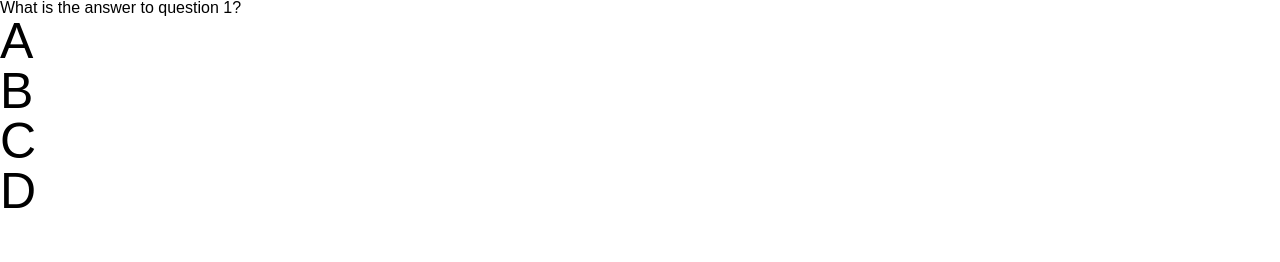
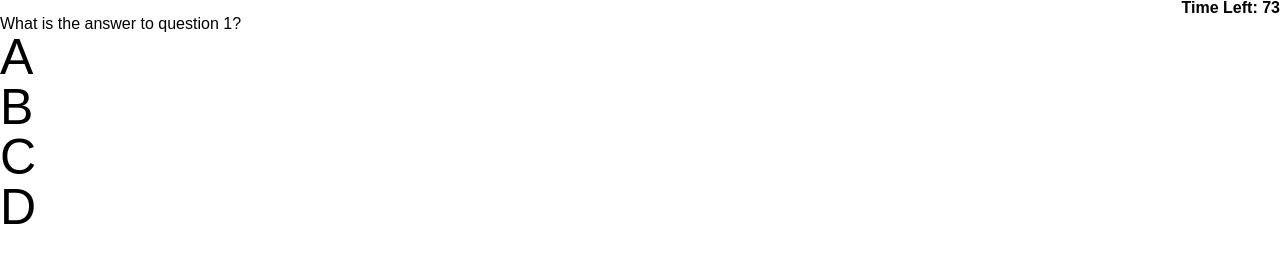
Before and after one commit to jeseh7/greatest-code-quiz-ever, a plain HTML site: page index.html in a window 1280 px wide. Both pictures are taken after a click on the element "Start Quiz". Drawn offline with Linux system fonts and the light colour scheme.

Commit message:
finished quiz portion of project

```diff
--- a/index.html
+++ b/index.html
@@ -15,6 +15,7 @@
             <button>Start Quiz</button>
         </div>
     </section>
+    <h3 class="countdown"></h3>
     <section class="screenClass"></section>
         <ol class="choiceClass">
             <li></li>
--- a/script.js
+++ b/script.js
@@ -4,15 +4,18 @@ var titleEl = document.querySelector(".titleClass");
 var subtitleEl = document.querySelector(".subtitleClass");
 var startButtonEl = document.querySelector(".startClass");
 var choiceEl = document.querySelector(".choiceClass");
+var screenEl = document.querySelector(".screenClass");
 
-var screenEl = document.querySelector(".screenClass");
+var timerEl = document.querySelector(".countdown");
 
 //Display quiz title screen
 titleEl.textContent = "This is the quiz title";
 subtitleEl.textContent = "This is the quiz subtitle";
 //Clicking "Start Quiz" button begins
-startButtonEl.addEventListener("click", mainFunc);
-
+startButtonEl.addEventListener("click", () => {
+    mainFunc();
+    timerFunc();
+});
 
 //Save all questions and answers to an array of objects
 var allQuestions = [
@@ -30,53 +33,88 @@ var allQuestions = [
         A2: "BB",
         A3: "CC",
         A4: "DD",
-        CA: "DD",
+        CA: "BB",
     },
     {
         Q: "What is the answer to question 3?",
-        A1: "A",
-        A2: "B",
-        A3: "C",
-        A4: "D",
-        CA: "B",
+        A1: "AAA",
+        A2: "BBB",
+        A3: "CCC",
+        A4: "DDD",
+        CA: "CCC",
     },
     {
         Q: "What is the answer to question 4?",
-        A1: "A",
-        A2: "B",
-        A3: "C",
-        A4: "D",
-        CA: "D",
+        A1: "AAAA",
+        A2: "BBBB",
+        A3: "CCCC",
+        A4: "DDDD",
+        CA: "DDDD",
     },
     {
         Q: "What is the answer to question 5?",
-        A1: "A",
-        A2: "B",
-        A3: "C",
-        A4: "D",
-        CA: "D",
+        A1: "AAAAA",
+        A2: "BBBBB",
+        A3: "CCCCC",
+        A4: "DDDDD",
+        CA: "AAAA",
     },
     {
         Q: "What is the answer to question 6?",
-        A1: "A",
-        A2: "B",
-        A3: "C",
-        A4: "D",
-        CA: "A",
+        A1: "AAAAAA",
+        A2: "BBBBBB",
+        A3: "CCCCCC",
+        A4: "DDDDDD",
+        CA: "AAAAAA",
     }
 ];
 
 let i=-1;
+secondsLeft = 75;
+
+function timerFunc(){
+    if (i > -1){
+        var timeInterval = setInterval(function () {
+            if (secondsLeft > 1){
+                secondsLeft--;
+                timerEl.textContent = "Time Left: " + secondsLeft;
+            }
+        }, 1000);
+
+    };
+}
+
+function wrongAnswer(event){
+    if (i >= 6){
+        return;
+    }
+    console.log(i);
+    var choice = event.target.innerHTML;
+    if (choice !== allQuestions[i].CA){
+        secondsLeft = secondsLeft - 10;
+    }
+    console.log(event.target.innerHTML);
+    console.log(allQuestions[i].CA);
+}
+
 function mainFunc(){
     i++;
+    if (i >= 6){
+        window.open("./highscores.html", "_self");
+        return;
+    };
     screenFunc();
 }
 
 
-choiceEl.addEventListener("click", mainFunc);
+
+choiceEl.addEventListener("click", () => {
+    wrongAnswer(event);
+    mainFunc();
+});
 
 function screenFunc(){
-    //Display screen 1
+    //Display screens
     introScreenEl.textContent = "";
     screenEl.textContent = allQuestions[i].Q;
     choiceEl.children[0].textContent = allQuestions[i].A1;
--- a/stylesheet.css
+++ b/stylesheet.css
@@ -14,3 +14,7 @@
 .choiceClass{
     font-size: 50px;
 }
+
+.countdown{
+    text-align: right;
+}
```
Also changed, not shown: highscores.html (+1 -1 lines).
